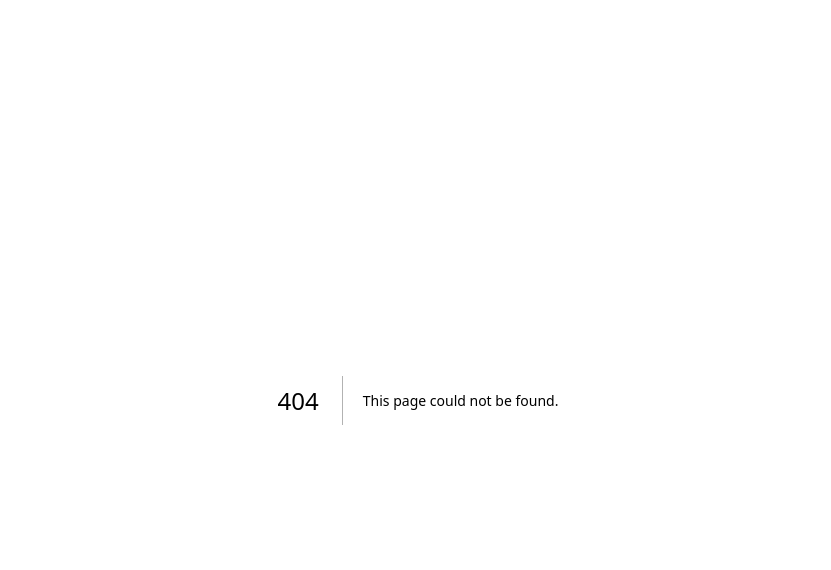
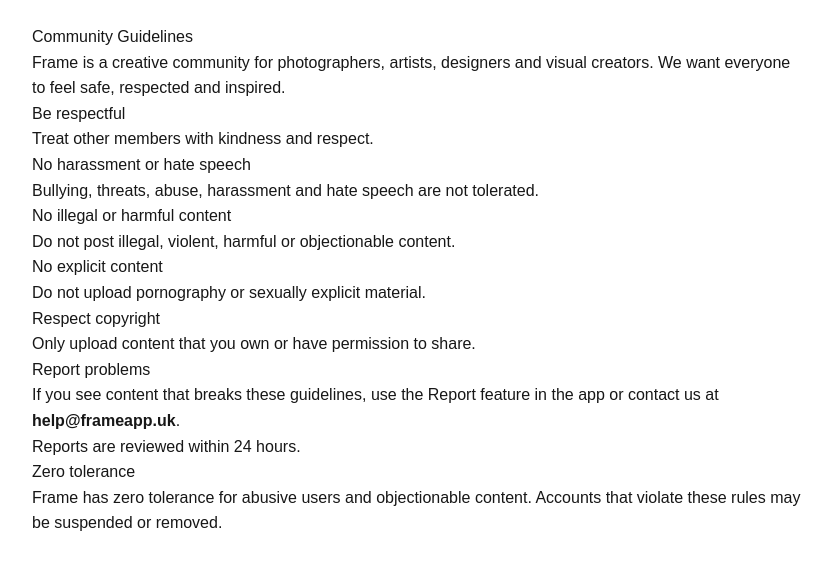
Before and after one commit to coombsebusiness-dot/frame-web, a Next.js app: page /community-guidelines in a window 1280 px wide. Before the commit this address had no page. Shown: the top 570 px of the page, without its empty margins (222-1053 px from the left). Built offline with nearby package versions, Linux system fonts and the light colour scheme.

Commit message:
Add community guidelines page

```diff
--- /dev/null
+++ b/app/community-guidelines/page.tsx
@@ -0,0 +1,41 @@
+export default function CommunityGuidelinesPage() {
+  return (
+    <main style={{ maxWidth: 820, margin: '0 auto', padding: 24, lineHeight: 1.6 }}>
+      <h1>Community Guidelines</h1>
+
+      <p>
+        Frame is a creative community for photographers, artists, designers and visual creators.
+        We want everyone to feel safe, respected and inspired.
+      </p>
+
+      <h2>Be respectful</h2>
+      <p>Treat other members with kindness and respect.</p>
+
+      <h2>No harassment or hate speech</h2>
+      <p>Bullying, threats, abuse, harassment and hate speech are not tolerated.</p>
+
+      <h2>No illegal or harmful content</h2>
+      <p>Do not post illegal, violent, harmful or objectionable content.</p>
+
+      <h2>No explicit content</h2>
+      <p>Do not upload pornography or sexually explicit material.</p>
+
+      <h2>Respect copyright</h2>
+      <p>Only upload content that you own or have permission to share.</p>
+
+      <h2>Report problems</h2>
+      <p>
+        If you see content that breaks these guidelines, use the Report feature in the app
+        or contact us at <strong>help@frameapp.uk</strong>.
+      </p>
+
+      <p>Reports are reviewed within 24 hours.</p>
+
+      <h2>Zero tolerance</h2>
+      <p>
+        Frame has zero tolerance for abusive users and objectionable content.
+        Accounts that violate these rules may be suspended or removed.
+      </p>
+    </main>
+  );
+}
--- a/app/post/[id]/page.tsx
+++ b/app/post/[id]/page.tsx
@@ -3,6 +3,11 @@ import SharePostButton from '../../../components/SharePostButton';
 import { supabase } from '../../../lib/supabase';
 import Navbar from '../../../components/Navbar';
 import type { Metadata } from 'next';
+
+
+export const dynamic = 'force-dynamic';
+
+
 type PageProps = {
   params: Promise<{ id: string }>;
 };
```
